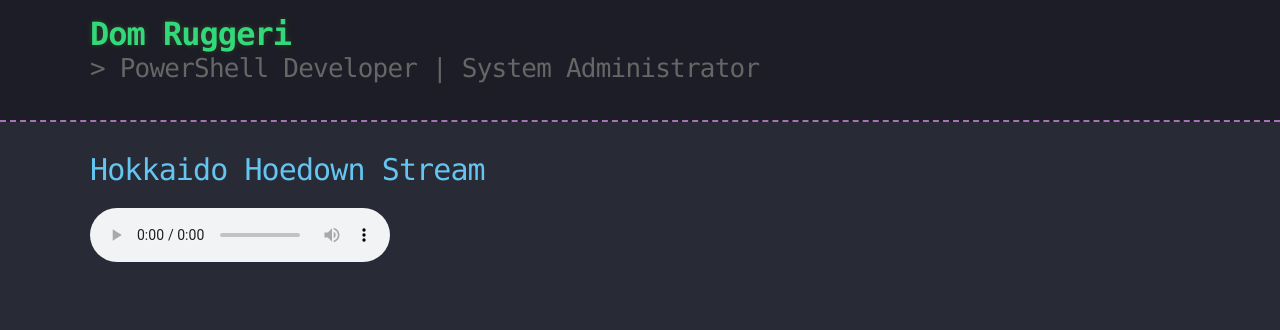
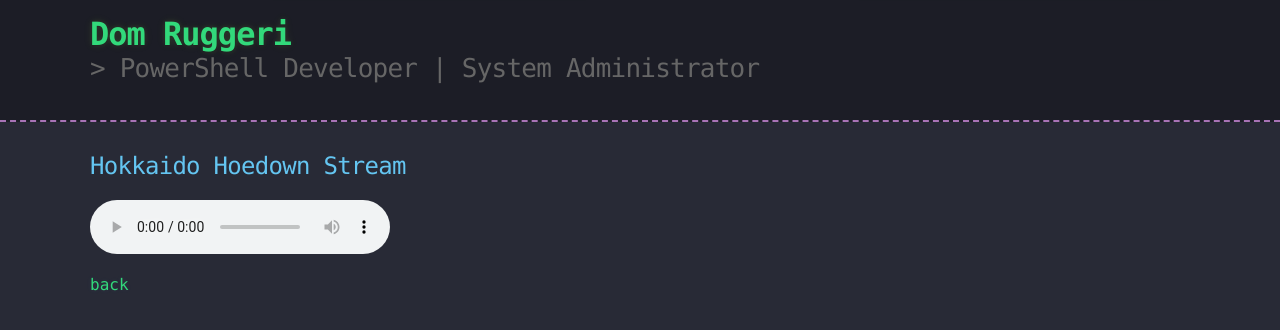
Before and after one commit to DomRRuggeri/DomRRuggeri.github.io, a Jekyll site: the page built from listen.md, in a window 1280 px wide. Shown: the top 330 px of the page. Built offline with Jekyll 4.4.1, drawn with Linux system fonts in a browser that asks for light colours; our own code applies the rules of GitHub Pages for plain Markdown files.

Commit message:
updates page

```diff
--- a/listen.md
+++ b/listen.md
@@ -1,8 +1,14 @@
+---
+layout: default
+---
+
+## Hokkaido Hoedown Stream
+
+
 <html>
 <body>
-
-<h1>Hokkaido Hoedown Stream</h1>
-
 <audio controls="controls" src="http://thesongster.serverroom.us:9372/;&type=mp3"></audio>
 </body>
 </html>
+
+[back](./)
```
